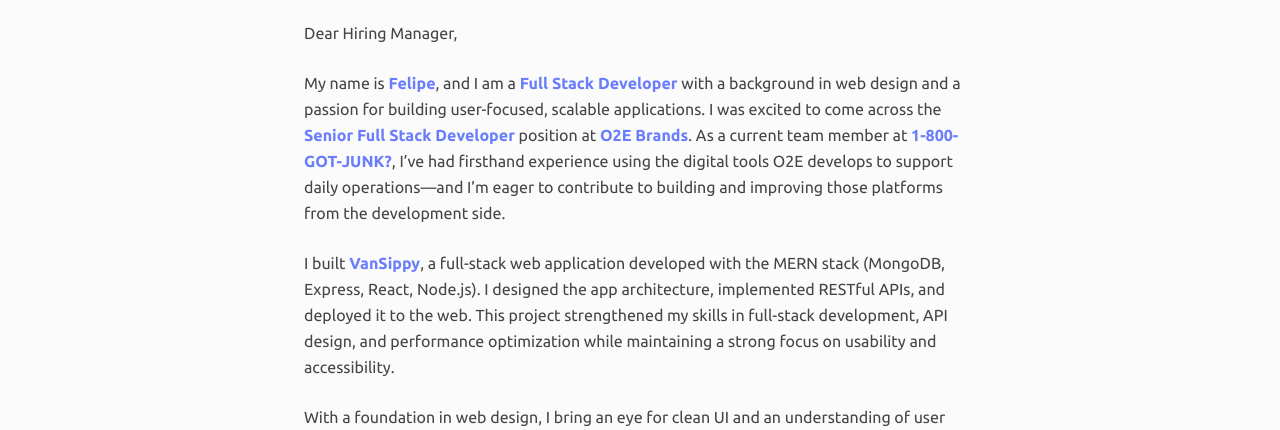
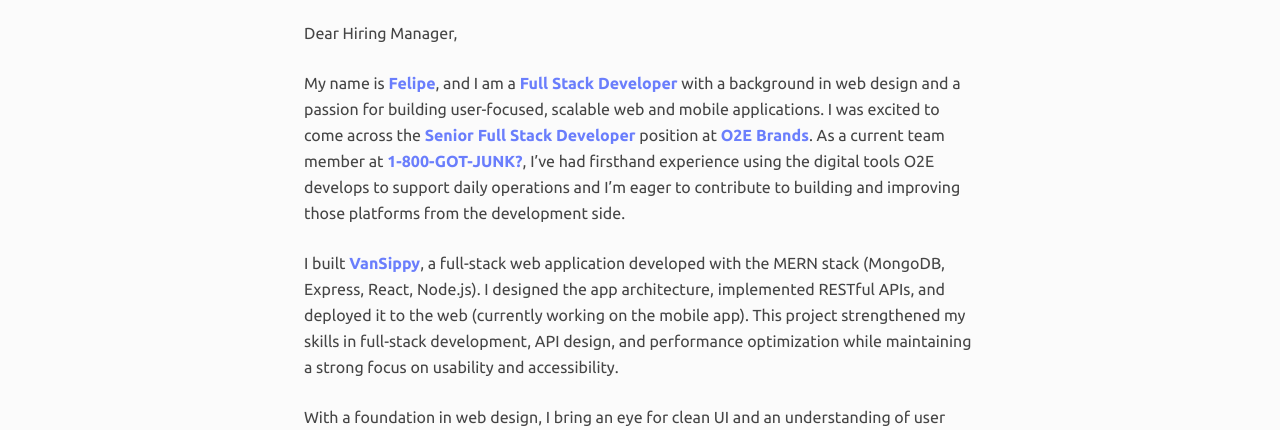
Before and after one commit to psyout/portfolio-app, a Next.js app: page /cover-letter in a window 1280 px wide. Shown: the part 172-602 px from the top of the page. Built offline with nearby package versions, Linux system fonts and the light colour scheme; no server answers.

Commit message:
changed cover letter for new job application

```diff
--- a/app/cover-letter/page.tsx
+++ b/app/cover-letter/page.tsx
@@ -5,26 +5,27 @@
    <>
       My name is <span className='signature font-bold'>Felipe</span>, and I am a{' '}
       <span className='signature font-bold'>Full Stack Developer</span> with a background in web
-      design and a passion for building user-focused, scalable applications. I was excited to come
-      across the <span className='signature font-bold'>Senior Full Stack Developer</span> position
-      at <span className='signature font-bold'>O2E Brands</span>. As a current team member at{' '}
+      design and a passion for building user-focused, scalable web and mobile applications. I was
+      excited to come across the{' '}
+      <span className='signature font-bold'>Senior Full Stack Developer</span> position at{' '}
+      <span className='signature font-bold'>O2E Brands</span>. As a current team member at{' '}
       <span className='signature font-bold'>1-800-GOT-JUNK?</span>, I’ve had firsthand experience
-      using the digital tools O2E develops to support daily operations—and I’m eager to contribute
+      using the digital tools O2E develops to support daily operations and I’m eager to contribute
       to building and improving those platforms from the development side.
    </>,
    <>
       I built <span className='signature font-bold'>VanSippy</span>, a full-stack web application
       developed with the MERN stack (MongoDB, Express, React, Node.js). I designed the app
-      architecture, implemented RESTful APIs, and deployed it to the web. This project strengthened
-      my skills in full-stack development, API design, and performance optimization while
-      maintaining a strong focus on usability and accessibility.
+      architecture, implemented RESTful APIs, and deployed it to the web (currently working on the
+      mobile app). This project strengthened my skills in full-stack development, API design, and
+      performance optimization while maintaining a strong focus on usability and accessibility.
    </>,
    <>
       With a foundation in web design, I bring an eye for clean UI and an understanding of user
       experience that complements my technical abilities. I enjoy collaborating in Agile teams,
       conducting code reviews, and improving processes for performance and maintainability. I’m also
-      expanding my experience with CI/CD pipelines, Docker, and cloud services—areas I’m eager to
-      deepen within O2E’s innovative environment.
+      expanding my experience with CI/CD pipelines, Docker, and cloud services. I’m eager to deepen
+      within O2E’s innovative environment.
    </>,
    <>
       While I may not yet hold a senior title, I am fully committed to doing whatever it takes to
```
